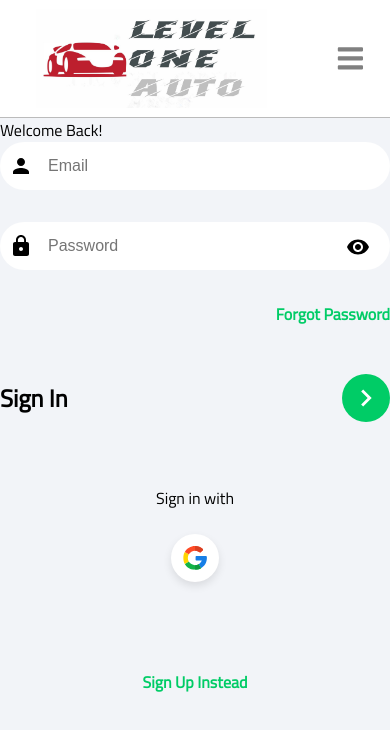
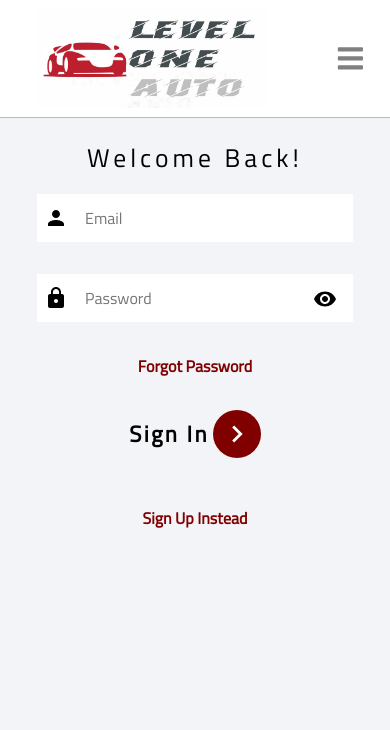
Before and after one commit to kevindev10/level_one_auto, a React (Create React App) app: page /login in a window 390 px wide. Shown: the top 730 px of the page. Built offline with nearby package versions, Linux system fonts and the light colour scheme.

Commit message:
Working on Admin Page Css 2

```diff
--- a/src/index.css
+++ b/src/index.css
@@ -32,7 +32,7 @@ button {
   border: none;
 }
 
-.input,
+/* .input,
 .passwordInput,
 .emailInput,
 .nameInput,
@@ -47,8 +47,8 @@ button {
   font-family: 'Montserrat', sans-serif;
   padding: 0 3rem;
   font-size: 1rem;
-}
-@media (min-width: 1100px) {
+} */
+/* @media (min-width: 1100px) {
   .input,
   .passwordInput,
   .emailInput,
@@ -56,7 +56,7 @@ button {
   .textarea {
     padding: 0 5rem;
   }
-}
+} */
 
 .textarea {
   padding: 1rem 1.5rem;
@@ -79,7 +79,7 @@ button {
   justify-content: center;
 } */
 
-.removeIcon {
+/* .removeIcon {
   cursor: pointer;
   position: absolute;
   top: -3%;
@@ -92,6 +92,7 @@ button {
   top: -3.4%;
   right: 20px;
 }
+ */
 
 
 
@@ -99,70 +100,69 @@ button {
 
 
 
-
-.nameInput {
+/* .nameInput {
   margin-bottom: 2rem;
   background: url('./assets/svg/badgeIcon.svg') #ffffff 2.5% center no-repeat;
-}
+} */
 
-.emailInput {
+/* .emailInput {
   margin-bottom: 2rem;
   background: url('./assets/svg/personIcon.svg') #ffffff 2.5% center no-repeat;
-}
+} */
 
-.passwordInputDiv {
+/* .passwordInputDiv {
   position: relative;
-}
+} */
 
-.passwordInput {
+/* .passwordInput {
   margin-bottom: 2rem;
   background: url('./assets/svg/lockIcon.svg') #ffffff 2.5% center no-repeat;
-}
+} */
 
-.showPassword {
+/* .showPassword {
   cursor: pointer;
   position: absolute;
   top: -4%;
   right: 1%;
   padding: 1rem;
-}
+} */
 
-.forgotPasswordLink {
+/* .forgotPasswordLink {
   cursor: pointer;
   color: #00cc66;
   font-weight: 600;
   text-align: right;
-}
+} */
 
-.signInBar,
+/* .signInBar,
 .signUpBar {
   margin-top: 3rem;
   display: flex;
   justify-content: space-between;
   align-items: center;
   position: inherit;
-}
+} */
 
-.signInButton,
+/* .signInButton,
 .signUpButton,
 .signInText,
 .signUpText {
   cursor: pointer;
-}
-@media (min-width: 1024px) {
+} */
+/* @media (min-width: 1024px) {
   .signInBar,
   .signUpBar {
     justify-content: start;
   }
-}
+} */
 
-.signInText,
+/* .signInText,
 .signUpText {
   font-size: 1.5rem;
   font-weight: 700;
-}
+} */
 
-.signInButton,
+/* .signInButton,
 .signUpButton {
   display: flex;
   justify-content: center;
@@ -177,7 +177,7 @@ button {
   .signUpButton {
     margin-left: 3rem;
   }
-}
+} */
 
 .socialLogin {
   margin-top: 4rem;
@@ -204,13 +204,13 @@ button {
   width: 100%;
 }
 
-.registerLink {
+/* .registerLink {
   margin-top: 4rem;
   color: #00cc66;
   font-weight: 600;
   text-align: center;
   margin-bottom: 3rem;
-}
+} */
 
 @media (min-width: 1217px) {
   .explore {
--- a/src/pages/ForgotPassword.jsx
+++ b/src/pages/ForgotPassword.jsx
@@ -3,6 +3,8 @@ import { Link } from 'react-router-dom'
 import { getAuth, sendPasswordResetEmail } from 'firebase/auth'
 import { toast } from 'react-toastify'
 import { ReactComponent as ArrowRightIcon } from '../assets/svg/keyboardArrowRightIcon.svg'
+import './SignUp.css'
+
 
 function ForgotPassword() {
   const [email, setEmail] = useState('')
@@ -21,9 +23,9 @@ function ForgotPassword() {
   }
 
   return (
-    <div className='pageContainer'>
-      <header>
-        <p className='pageHeader'>Forgot Password</p>
+    <div className='' style={{padding:'5%'}}>
+      <header  className='welcome-back' style={{textAlign:'center', fontSize:'1.6rem', paddingBottom:'2.5%', letterSpacing:'0.25rem'}}>
+        <p >Forgot Password</p>
       </header>
 
       <main>
@@ -37,7 +39,7 @@ function ForgotPassword() {
             onChange={onChange}
           />
           <Link className='forgotPasswordLink' to='/login'>
-            Sign In
+            Sign In Instead
           </Link>
 
           <div className='signInBar'>
--- a/src/pages/SignIn.jsx
+++ b/src/pages/SignIn.jsx
@@ -5,6 +5,10 @@ import { getAuth, signInWithEmailAndPassword } from 'firebase/auth'
 import OAuth from '../components/OAuth'
 import { ReactComponent as ArrowRightIcon } from '../assets/svg/keyboardArrowRightIcon.svg'
 import visibilityIcon from '../assets/svg/visibilityIcon.svg'
+import './SignUp.css'
+
+
+
 
 function SignIn() {
   const [showPassword, setShowPassword] = useState(false)
@@ -45,9 +49,9 @@ function SignIn() {
 
   return (
     <>
-      <div className='pageContainer'>
-        <header>
-          <p className='pageHeader'>Welcome Back!</p>
+      <div className=''  style={{padding:'5%'}}>
+        <header className='welcome-back' style={{textAlign:'center', fontSize:'1.6rem', paddingBottom:'2.5%', letterSpacing:'0.25rem'}}>
+          <p >Welcome Back!</p>
         </header>
 
         <form onSubmit={onSubmit}>
@@ -90,7 +94,6 @@ function SignIn() {
           </div>
         </form>
 
-        <OAuth />
 
         <Link to='/sign-up' className='registerLink'>
           Sign Up Instead
--- /dev/null
+++ b/src/pages/SignUp.css
@@ -0,0 +1,154 @@
+
+
+
+.input,
+.passwordInput,
+.emailInput,
+.nameInput,
+.textarea {
+  box-shadow: rgba(0, 0, 0, 0.11);
+  border: none;
+  background: white;
+  margin-left: 22.5vw ;
+  margin-right: 22.5vw;
+  height: 3rem;
+  width: 44.949vw;
+  outline: none;
+  padding: 0 3rem;
+  font-size: 1.2rem;
+}
+
+
+
+
+.nameInput {
+  margin-bottom: 2rem;
+  background: url('../assets/svg/badgeIcon.svg') #ffffff 2.5% center no-repeat;
+}
+
+.emailInput {
+  margin-bottom: 2rem;
+  background: url('../assets/svg/personIcon.svg') #ffffff 2.5% center no-repeat;
+}
+
+.passwordInputDiv {
+  position: relative;
+}
+
+.passwordInput {
+  margin-bottom: 2rem;
+  background: url('../assets/svg/lockIcon.svg') #ffffff 2.5% center no-repeat;
+}
+
+
+.forgotPasswordLink {
+  cursor: pointer;
+  color: maroon;
+  font-weight: 600;
+  text-align: right;
+  margin-right:24.5vw ;
+}
+
+.showPassword {
+  cursor: pointer;
+  position: absolute;
+  top: -4%;
+  right: 22.5vw;
+  padding: 1rem;
+}
+
+.signInBar,
+.signUpBar {
+  margin-top: 2rem;
+  display: flex;
+  justify-content: center;
+  align-items: center;
+
+}
+
+
+
+.signInButton,
+.signUpButton,
+.signInText,
+.signUpText {
+  cursor: pointer;
+}
+
+.signInText,
+.signUpText {
+  font-size: 1.5rem;
+  font-weight: 700;
+  letter-spacing: 0.15rem;
+}
+
+
+.signInButton,
+.signUpButton {
+  margin-left: 1.0vw !important;
+  display: flex;
+  justify-content: center;
+  align-items: center;
+  width: 3rem;
+  height: 3rem;
+  background-color: maroon;
+  border-radius: 50%;
+}
+
+
+.registerLink {
+  margin-top: 3rem;
+  color: maroon;
+  font-weight: 600;
+  text-align: center;
+  margin-bottom: 3rem;
+}
+
+@media screen and (max-width: 960px) {
+
+.welcome-back{
+  padding-bottom: 5% !important;
+}
+
+.input,
+.passwordInput,
+.emailInput,
+.nameInput,
+.textarea {
+  margin-left: 5% !important ;
+  margin-right: 5% !important ;
+  width: 90% !important;
+  font-size: 1.0rem;
+}
+
+
+.showPassword {
+  right: 5% !important;
+
+}
+
+
+.forgotPasswordLink {
+
+  text-align: center !important;
+  margin-right:0% !important ;
+}
+
+
+
+.signInText,
+.signUpText {
+  font-size: 1.4rem;
+
+}
+
+
+.signUpButton {
+
+  width: 2.0rem !important;
+  height: 2.0rem !important;
+
+}
+
+
+}
--- a/src/pages/Signup.js
+++ b/src/pages/Signup.js
@@ -8,9 +8,12 @@ import {
 } from 'firebase/auth'
 import { setDoc, doc, serverTimestamp } from 'firebase/firestore'
 import { db } from '../firebase.config'
-import OAuth from '../components/OAuth'
+// import OAuth from '../components/OAuth'
 import { ReactComponent as ArrowRightIcon } from '../assets/svg/keyboardArrowRightIcon.svg'
 import visibilityIcon from '../assets/svg/visibilityIcon.svg'
+import './SignUp.css'
+
+
 
 function SignUp() {
   const [showPassword, setShowPassword] = useState(false)
@@ -62,9 +65,9 @@ function SignUp() {
 
   return (
     <>
-      <div className='pageContainer'>
-        <header>
-          <p className='pageHeader'>Welcome Back!</p>
+      <div className='' style={{padding:'5%'}}>
+        <header className='welcome-back' style={{textAlign:'center', fontSize:'1.6rem', paddingBottom:'2.5%', letterSpacing:'0.25rem'}}>
+          <p  >Welcome Back!</p>
         </header>
 
         <form onSubmit={onSubmit}>
@@ -115,7 +118,7 @@ function SignUp() {
           </div>
         </form>
 
-        <OAuth />
+        {/* <OAuth /> */}
 
         <Link to='/login' className='registerLink'>
           Sign In Instead
```
